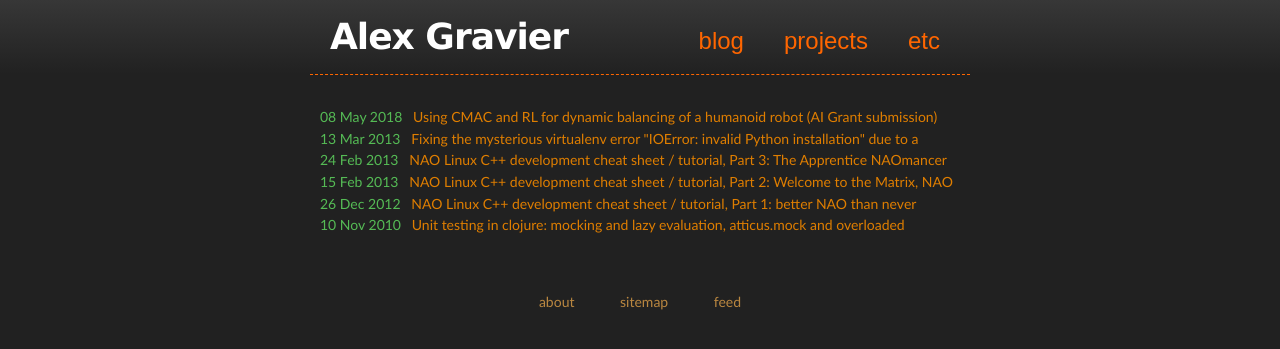
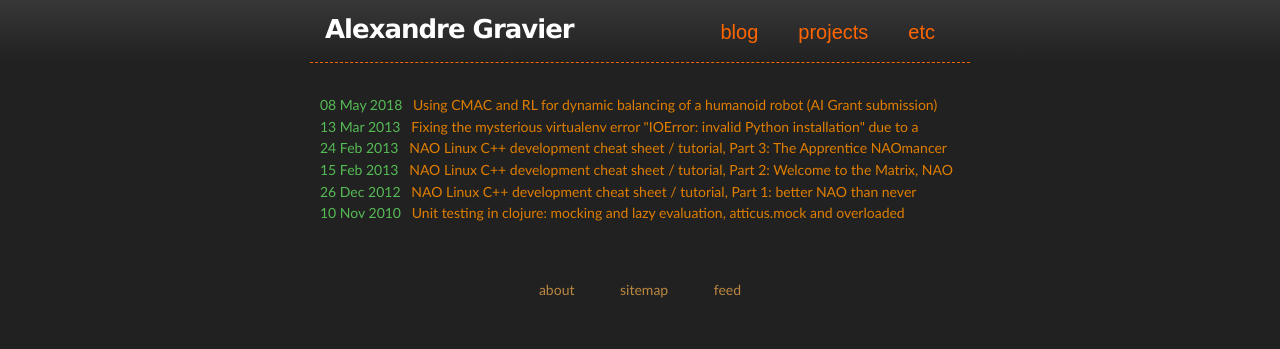
Before and after one commit to agravier/agravier.github.io, a Jekyll site: the page built from index.html, in a window 1280 px wide. Shown: the top 349 px of the page. Built offline with Jekyll 4.4.1, drawn with Linux system fonts in a browser that asks for light colours.

Commit message:
Update AI grant post, update CSS to accommodate larger title and update blog title

```diff
--- a/_layouts/default.html
+++ b/_layouts/default.html
@@ -27,7 +27,7 @@
     <!-- HEADER -->
     <div id="header_wrap" class="outer">
       <header class="inner">
-        <h1 id="project_title"><a href="/">Alex Gravier</a></h1><!--
+        <h1 id="project_title"><a href="/">Alexandre Gravier</a></h1><!--
        --><nav id="header_menu"><!--
          --><ul><!--
          --><li><a href="{{ base.url }}/">blog</a></li><!--
--- a/stylesheets/stylesheet.css
+++ b/stylesheets/stylesheet.css
@@ -170,7 +170,7 @@ a {
 #header_wrap h1 {
     font-family: 'Lucida Grande', 'Calibri', Helvetica, Arial, sans-serif;
     display: inline;
-    font-size: 36px;
+    font-size: 26px;
     color: white;
     font-weight: 700;
     padding-bottom: none;
@@ -186,7 +186,7 @@ a {
 #header_menu {
     display: inline;
     font-family: sans-serif;
-    font-size: 24px;
+    font-size: 20px;
     margin-left: 2em;
 }
 
@@ -485,7 +485,7 @@ Full-Width Styles
 }
 
 #header_wrap .inner {
-    padding: 10px 10px 10px 10px;
+    padding: 10px 10px 13px 0px;
 }
 
 #project_title {
@@ -576,7 +576,7 @@ Small Device Styles
     }
 
     #header_menu {
-        font-size: 16px;
+        font-size: 15px;
         margin-left: 0em;
     }
 
@@ -598,11 +598,11 @@ Small Device Styles
     #header_menu ul {
         position: absolute;
         right: 10px;
-        bottom: 13px;
+        bottom: 17px;
     }
 
     #header_wrap h1 {
-        font-size: 24px;
+        font-size: 22px;
     }
 
     h1 {
```
Also changed, not shown: _posts/2018-05-08-AI-Grant-Project.md (+9 -0 lines).
